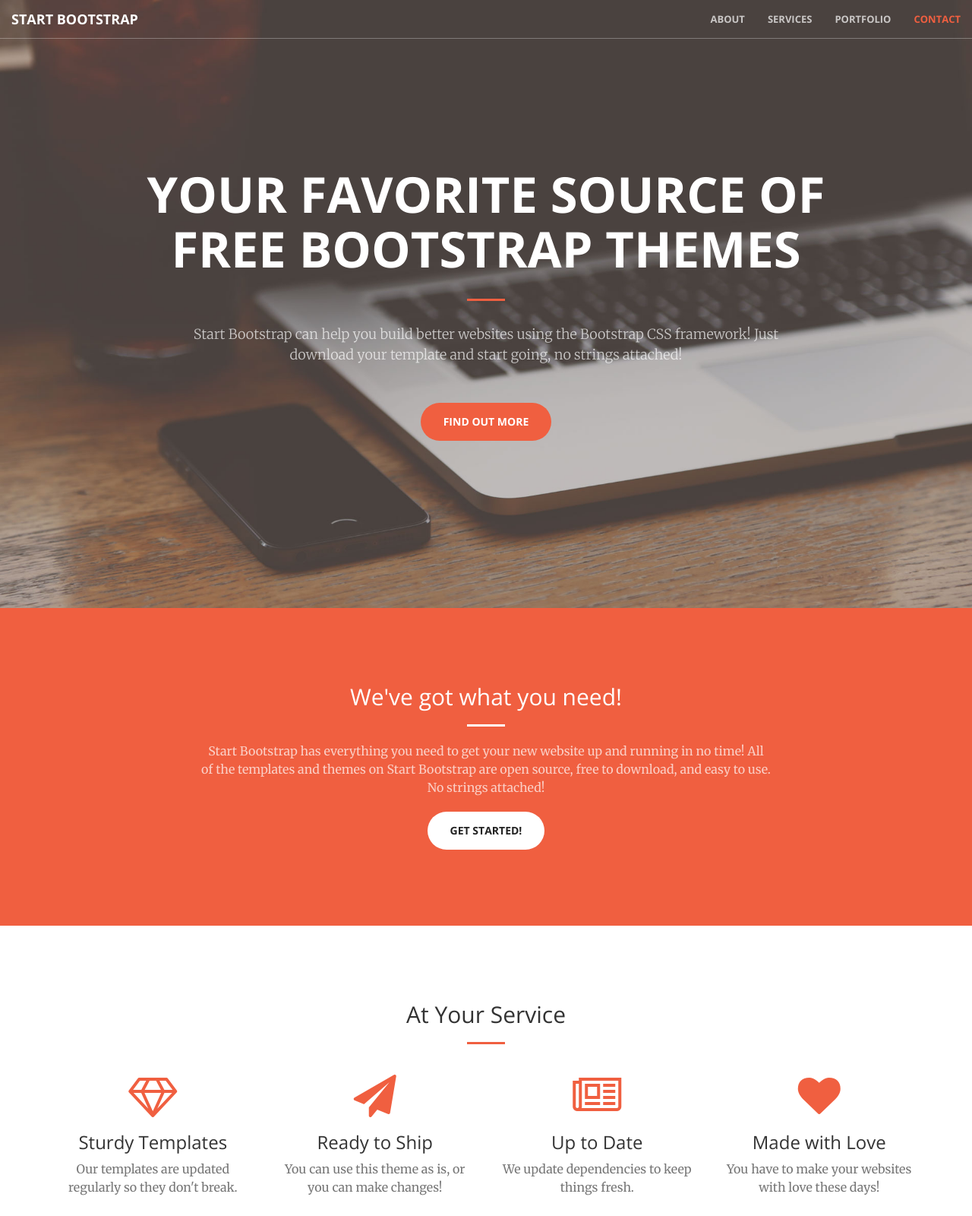
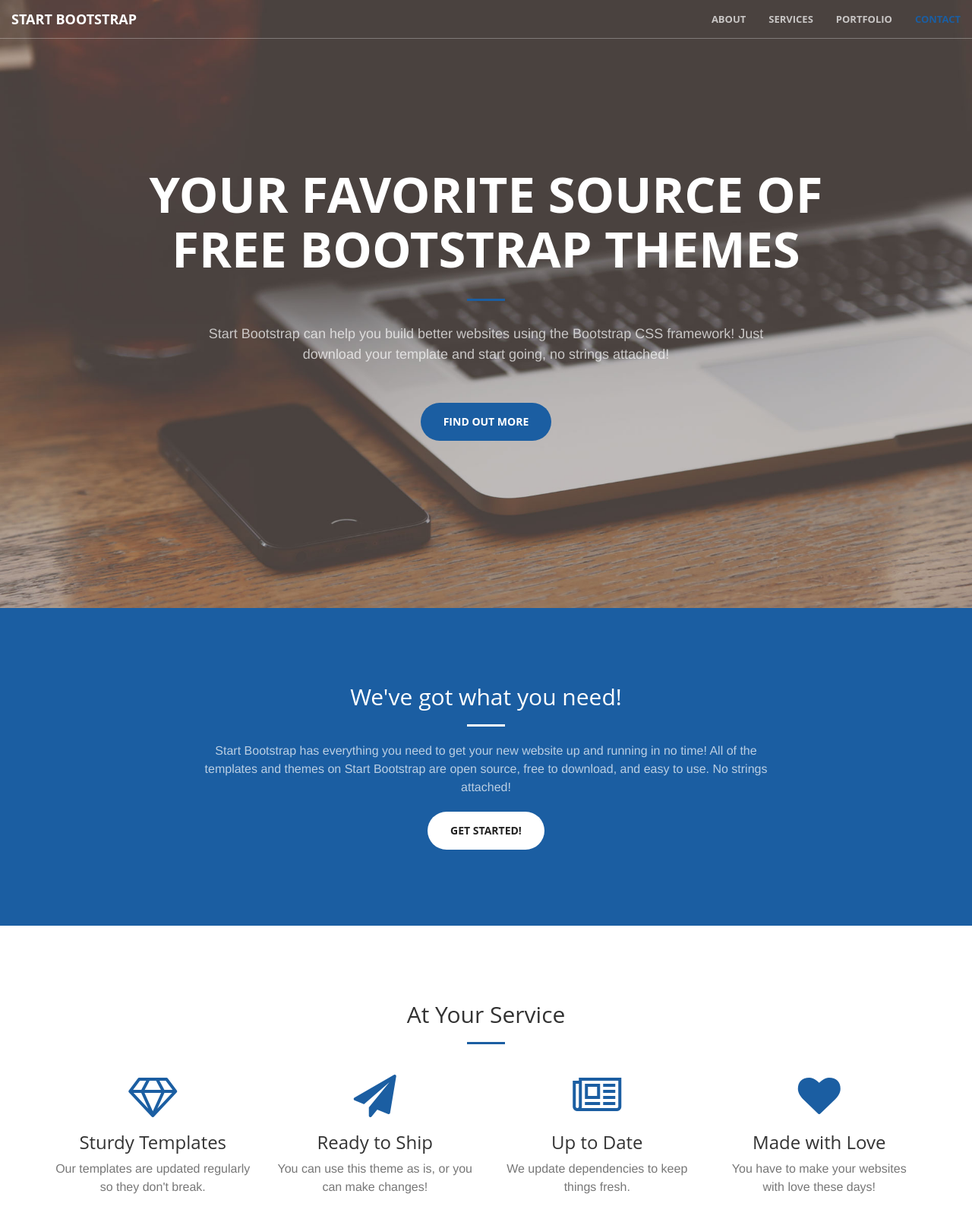
Before and after one commit to slenhtech/iconprod, a plain HTML site: page index.html in a window 1280 px wide. Shown: the top 1600 px of the page at 76% size. Drawn offline with nearby package versions, Linux system fonts and the light colour scheme.

Commit message:
changement des couleurs en bleu

```diff
--- a/css/creative.css
+++ b/css/creative.css
@@ -16,7 +16,7 @@
 
 hr {
     max-width: 50px;
-    border-color: #f05f40;
+    border-color: #1B5EA2;
     border-width: 3px;
 }
 
@@ -25,7 +25,7 @@
 }
 
 a {
-    color: #f05f40;
+    color: #1B5EA2;
     -webkit-transition: all .35s;
     -moz-transition: all .35s;
     transition: all .35s;
@@ -33,7 +33,7 @@
 
 a:hover,
 a:focus {
-    color: #eb3812;
+    color: #1B5EA2;
 }
 
 h1,
@@ -52,7 +52,7 @@
 }
 
 .bg-primary {
-    background-color: #f05f40;
+    background-color: #1B5EA2;
 }
 
 .bg-dark {
@@ -89,12 +89,12 @@
     text-transform: uppercase;
     font-family: 'Open Sans','Helvetica Neue',Arial,sans-serif;
     font-weight: 700;
-    color: #f05f40;
+    color: #1B5EA2;
 }
 
 .navbar-default .navbar-header .navbar-brand:hover,
 .navbar-default .navbar-header .navbar-brand:focus {
-    color: #eb3812;
+    color: #1B5EA2;
 }
 
 .navbar-default .nav > li>a,
@@ -107,12 +107,12 @@
 
 .navbar-default .nav > li>a:hover,
 .navbar-default .nav>li>a:focus:hover {
-    color: #f05f40;
+    color: #1B5EA2;
 }
 
 .navbar-default .nav > li.active>a,
 .navbar-default .nav>li.active>a:focus {
-    color: #f05f40!important;
+    color: #1B5EA2!important;
     background-color: transparent;
 }
 
@@ -153,12 +153,12 @@
 
     .navbar-default.affix .navbar-header .navbar-brand {
         font-size: 14px;
-        color: #f05f40;
+        color: #1B5EA2;
     }
 
     .navbar-default.affix .navbar-header .navbar-brand:hover,
     .navbar-default.affix .navbar-header .navbar-brand:focus {
-        color: #eb3812;
+        color: #1B5EA2;
     }
 
     .navbar-default.affix .nav > li>a,
@@ -168,7 +168,7 @@
 
     .navbar-default.affix .nav > li>a:hover,
     .navbar-default.affix .nav>li>a:focus:hover {
-        color: #f05f40;
+        color: #1B5EA2;
     }
 }
 
@@ -274,7 +274,7 @@
     text-align: center;
     color: #fff;
     opacity: 0;
-    background: rgba(240,95,64,.9);
+    background: rgba(27, 94, 162, 0.7);
     -webkit-transition: all .35s;
     -moz-transition: all .35s;
     transition: all .35s;
@@ -323,7 +323,7 @@
 }
 
 .text-primary {
-    color: #f05f40;
+    color: #1B5EA2;
 }
 
 .no-gutter > [class*=col-] {
@@ -385,9 +385,9 @@
 }
 
 .btn-primary {
-    border-color: #f05f40;
+    border-color: #1B5EA2;
     color: #fff;
-    background-color: #f05f40;
+    background-color: #1B5EA2;
     -webkit-transition: all .35s;
     -moz-transition: all .35s;
     transition: all .35s;
@@ -399,9 +399,9 @@
 .btn-primary:active,
 .btn-primary.active,
 .open > .dropdown-toggle.btn-primary {
-    border-color: #ed431f;
+    border-color: #1B5EA2;
     color: #fff;
-    background-color: #ee4b28;
+    background-color: #1B5EA2;
 }
 
 .btn-primary:active,
```
Also changed, not shown: index.html (+2 -0 lines).
